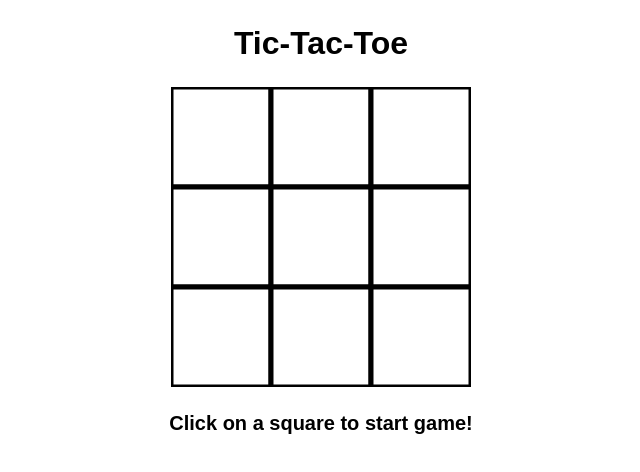
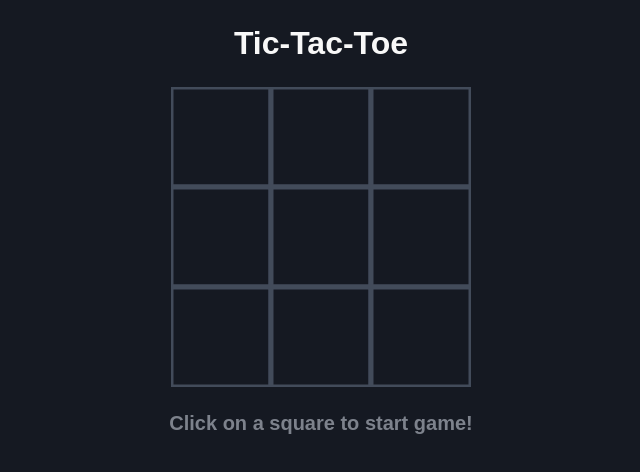
Before and after one commit to xeroo549/Tic_Tac_Toe, a plain HTML site: page index.html in a window 1280 px wide. Shown: the whole page, without its empty margins (319-959 px from the left). Drawn offline with Linux system fonts and the light colour scheme.

Commit message:
Remade the theme to a dark theme

```diff
--- a/script.js
+++ b/script.js
@@ -6,10 +6,9 @@ let game = {
 }
 let board = document.querySelector('#board')
 let info_text = document.querySelector('#info-text')
-
 for (let i = 0; i < 3; i++) {
     for (let j = 0; j < 3; j++) {
-        let cell = `<rect id="${i}-${j}" onclick="moveOn(${i}, ${j})" x="${i * 100}" y="${j * 100}" width="100" height="100" fill="white" stroke="black" stroke-width="5"/>`;
+        let cell = `<rect id="${i}-${j}" onclick="moveOn(${i}, ${j})" x="${i * 100}" y="${j * 100}" width="100" height="100" fill="#151922" stroke="#424B5A" stroke-width="5"/>`;
         board.insertAdjacentHTML('beforeend', cell);
     }
 }
@@ -48,7 +47,7 @@ function checkWinner() {
                 coords.push(cellPos);
             }
             console.log(coords)
-            let newLine = `<line x1="${coords[0].x + 50}" y1="${coords[0].y + 50}" x2="${coords[coords.length - 1].x + 50}" y2="${coords[coords.length - 1].y + 50}" stroke="${game.winner === 'X' ? '#0000ffa8' : '#ff1100bb'}" stroke-width="6" stroke-linecap="round"/>`;
+            let newLine = `<line x1="${coords[0].x + 50}" y1="${coords[0].y + 50}" x2="${coords[coords.length - 1].x + 50}" y2="${coords[coords.length - 1].y + 50}" stroke="#ffffffe0" stroke-width="4" stroke-linecap="round"/>`;
             board.insertAdjacentHTML('beforeend', newLine);
             break;
 
--- a/styles.css
+++ b/styles.css
@@ -1,9 +1,12 @@
+body {
+    background:#151922;
+}
 
 h1 {
     text-align: center;
     font-family: arial;
     margin: 25px auto;
-
+    color:#f8f8f8;
 }
 
 .game-container {
@@ -21,4 +24,5 @@ p{
     margin: 25px auto;
     font-weight: bold;
     font-size: 20px;
+    color:#7d828c;
 }
```
